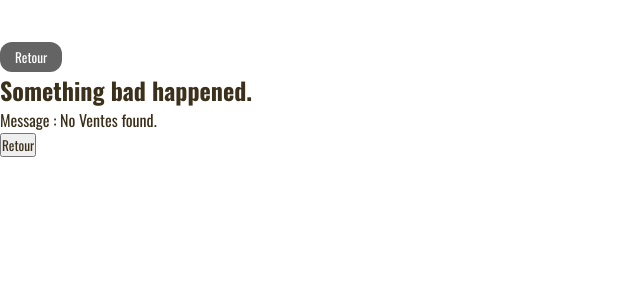
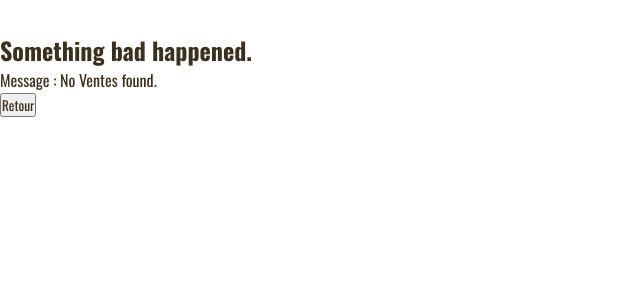
Before and after one commit to NasoaK/StockMava, a PHP site: page /?page=Ventes in a window 1280 px wide. Shown: the part 104-404 px from the top of the page, without its empty margins (0-640 px from the left). Run offline with PHP 8.4, Linux system fonts and the light colour scheme; data that the repository does not hold is empty.

Commit message:
some
script file, back button

```diff
--- a/View/ArticleDetailView.php
+++ b/View/ArticleDetailView.php
@@ -9,6 +9,8 @@
         overflow:hidden;
     }
 </style>
+
+<button  id="back-button"> <a href="?page=Articles"></a>Retour</button>
 
     <div class="container">
         <div class="img-container">
--- a/css/style.css
+++ b/css/style.css
@@ -119,16 +119,7 @@ a {
   color: rgba(253, 223, 192, 1);
 }
 
-#back-button{
-  padding: 5px 15px;
-  border: none;
-  transition:0.5s;
-  border-radius: 12px;
-  margin-top: 10px;
-  cursor: pointer;
-  color:white;
-  background-color: rgb(99, 100, 99);
-}
+
 
 @media(max-width:750px){
 
--- a/index.php
+++ b/index.php
@@ -54,7 +54,6 @@
         </div>
     </nav>
 
-    <button  id="back-button" onclick="history.back()">Retour</button>
 
     <?php
 
@@ -172,61 +171,9 @@ if(getChill() = 1 ){
 } */
 
 // End Cookies
-    button = document.querySelector('#burger-btn');
-    bars = document.querySelectorAll('#burger-btn span');
-    menu = document.querySelector('#menu');
-    console.log(bars[0]);
-    //bars[0]
-    mobileMenu= false;
-
-    function menuAnimation(){
-        mobileMenu = !mobileMenu;
-
-        if(mobileMenu){
-            bars[0].style.top = '50%';
-            bars[0].style.height = "5px";
-            bars[0].style.transform = "translateY(-50%)rotateZ(-45deg)";
-            bars[1].style.opacity = 0
-            bars[2].style.transform = "translateY(-50%)rotateZ(45deg)";
-            bars[2].style.top = "50%";
-            bars[2].style.height = "5px";
-            menu.style.height = "100vh";
-            setTimeout(() => {
-                menu.querySelector('ul').style.display = "flex";
-                setTimeout(() => {
-                    menu.querySelector('ul').style.opacity = "1";
-                }, 200);
-            }, 150);
-        }
-        else{
-            bars[0].style.top = '0';
-            bars[0].style.height = "5px";
-            bars[0].style.transform = null;
-            bars[1].style.opacity = 1
-            bars[2].style.transform = null;
-            bars[2].style.top = null;
-            bars[2].style.height = "5px";
-            menu.style.height = "100%";
-            menu.querySelector('ul').style.display = "none";
-            menu.querySelector('ul').style.opacity = 0;
-        }
-    }
-
-    var x = window.matchMedia("(max-width: 800px)");
-
-
-
-    window.addEventListener('resize', ()=>{
-
-        if (x.matches) { // If media query matches
-            button.addEventListener('click',menuAnimation);
-            menu.querySelector('ul').addEventListener('click',menuAnimation);
-        };
-
-    });
-
 
     </script>
     <script src="script/script.js"></script>
+    <script src="script/navbar.js"></script>
     </body>
     </html>
--- /dev/null
+++ b/script/navbar.js
@@ -0,0 +1,44 @@
+button = document.querySelector('#burger-btn');
+bars = document.querySelectorAll('#burger-btn span');
+menu = document.querySelector('#menu');
+console.log(bars[0]);
+//bars[0]
+mobileMenu= false;
+
+function menuAnimation(){
+    mobileMenu = !mobileMenu;
+
+    if(mobileMenu){
+        bars[0].style.top = '50%';
+        bars[0].style.height = "5px";
+        bars[0].style.transform = "translateY(-50%)rotateZ(-45deg)";
+        bars[1].style.opacity = 0
+        bars[2].style.transform = "translateY(-50%)rotateZ(45deg)";
+        bars[2].style.top = "50%";
+        bars[2].style.height = "5px";
+        menu.style.height = "100vh";
+        setTimeout(() => {
+            menu.querySelector('ul').style.display = "flex";
+            setTimeout(() => {
+                menu.querySelector('ul').style.opacity = "1";
+            }, 200);
+        }, 150);
+    }
+    else{
+        bars[0].style.top = '0';
+        bars[0].style.height = "5px";
+        bars[0].style.transform = null;
+        bars[1].style.opacity = 1
+        bars[2].style.transform = null;
+        bars[2].style.top = null;
+        bars[2].style.height = "5px";
+        menu.style.height = "100%";
+        menu.querySelector('ul').style.display = "none";
+        menu.querySelector('ul').style.opacity = 0;
+    }
+}
+
+var x = window.matchMedia("(max-width: 900px)");
+
+
+button.addEventListener('click',menuAnimation);
```
Also changed, not shown: css/article-detail.css (+29 -0 lines).
